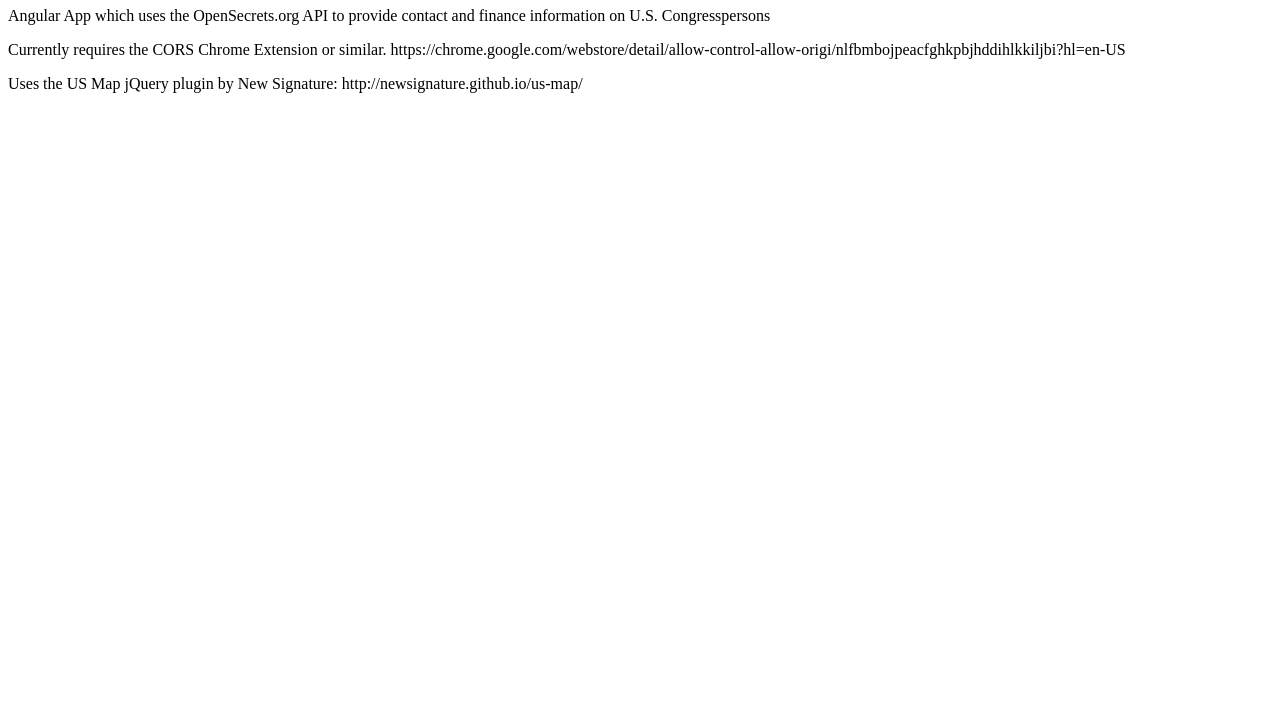
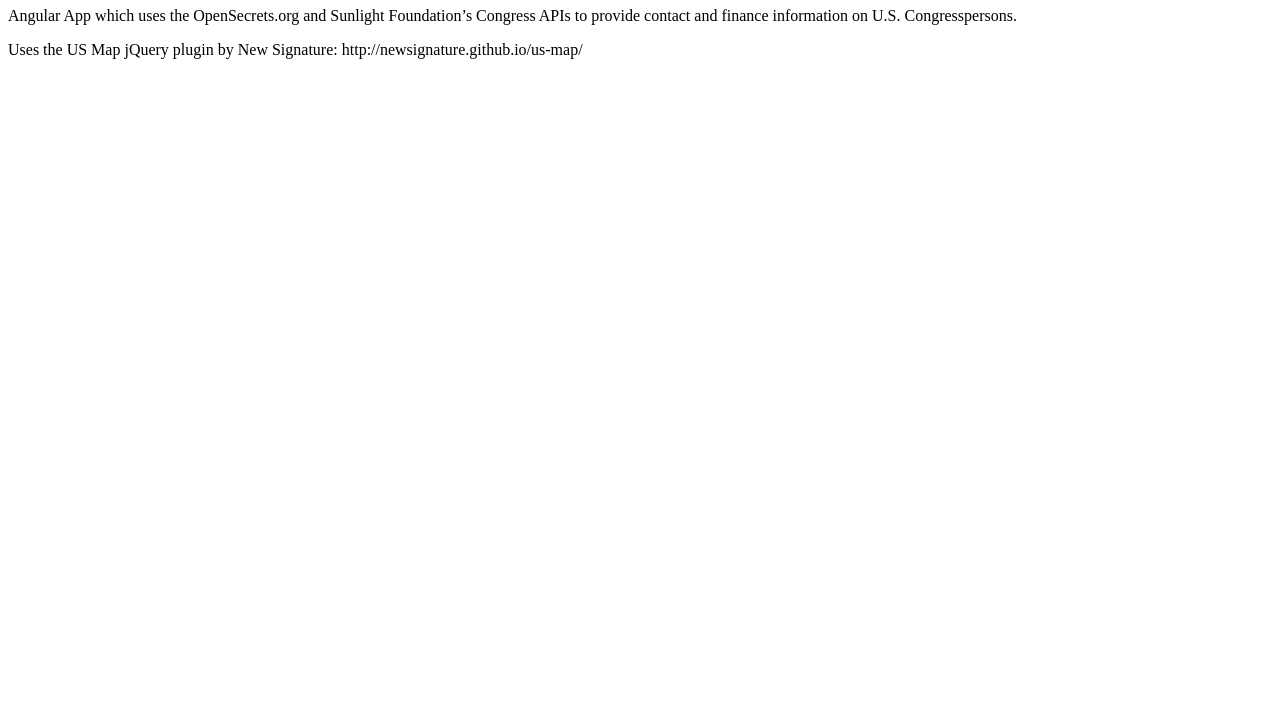
Before and after one commit to james-tw/know-your-reps, a plain HTML site: page README.html in a window 1280 px wide. Shown: the part 73-800 px from the top of the page. Drawn offline with Linux system fonts and the light colour scheme.

Commit message:
Updated Readme
App no longer requires CORS extension. CORS rerouting implemented.

```diff
--- a/README.html
+++ b/README.html
@@ -6,9 +6,7 @@
 <body>
 <h1 id="know-your-reps">know-your-reps</h1>
 
-<p>Angular App which uses the OpenSecrets.org API to provide contact and finance information on U.S. Congresspersons</p>
-
-<p>Currently requires the CORS Chrome Extension or similar. https://chrome.google.com/webstore/detail/allow-control-allow-origi/nlfbmbojpeacfghkpbjhddihlkkiljbi?hl=en-US</p>
+<p>Angular App which uses the OpenSecrets.org and Sunlight Foundation&#8217;s Congress APIs to provide contact and finance information on U.S. Congresspersons.</p>
 
 <p>Uses the US Map jQuery plugin by New Signature: http://newsignature.github.io/us-map/</p>
 
```
Also changed, not shown: README.md.
